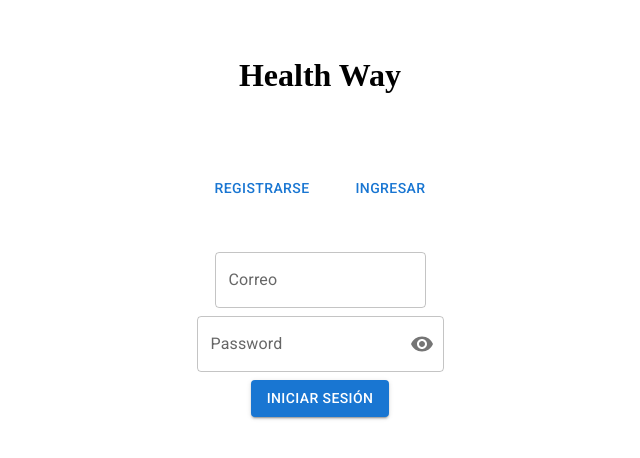
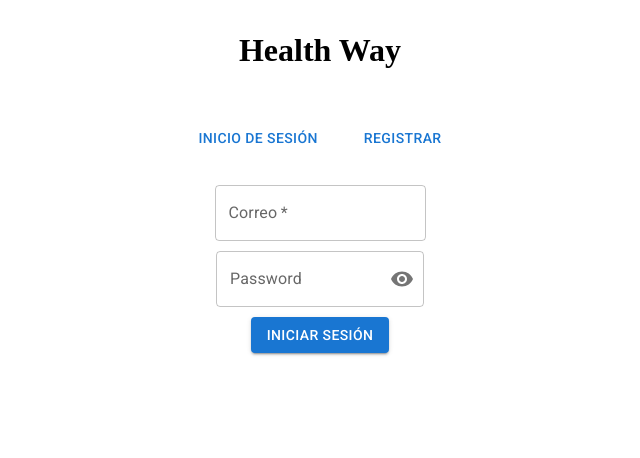
Before and after one commit to AlejandroBohorquezC/Health-Way, a Next.js app: page / in a window 1280 px wide. Shown: the top 458 px of the page, without its empty margins (320-960 px from the left). Built offline with nearby package versions, Linux system fonts and the light colour scheme.

Commit message:
firebase auth, sig-in and sig-up added

```diff
--- /dev/null
+++ b/config/firebaseAuth.ts
@@ -0,0 +1,18 @@
+import { initializeApp } from "firebase/app";
+import { getAuth } from "firebase/auth";
+import { getFirestore } from "firebase/firestore";
+
+const firebaseConfig = {
+    apiKey: "AIzaSyDiTosInmNp7bud4eiNdoVC0R395Wy_am4",
+    authDomain: "health-way-5ba4d.firebaseapp.com",
+    projectId: "health-way-5ba4d",
+    storageBucket: "health-way-5ba4d.appspot.com",
+    messagingSenderId: "523953028093",
+    appId: "1:523953028093:web:64d467f03985bcca1d3794"
+};
+
+const app = initializeApp(firebaseConfig, 'health-way');
+
+export const auth = getAuth(app);
+
+export const db = getFirestore(app);
--- a/package.json
+++ b/package.json
@@ -19,8 +19,10 @@
     "@types/react": "18.2.6",
     "@types/react-dom": "18.2.4",
     "babel-plugin-styled-components": "^2.1.3",
+    "dotenv": "^16.1.3",
     "eslint": "8.41.0",
     "eslint-config-next": "13.4.3",
+    "firebase": "^9.22.1",
     "next": "^13.4.4",
     "react": "^17.0.0 || ^18.0.0",
     "react-dom": "^17.0.0 || ^18.0.0",
--- a/src/components/ButtonsForm/ButtonsForm.tsx
+++ b/src/components/ButtonsForm/ButtonsForm.tsx
@@ -1,5 +1,5 @@
 import styled from "styled-components"
-import { IButtons } from "./ButtonsForm.interface";
+import { IButtons, IButtonsForm } from "./ButtonsForm.interface";
 import Button from '@mui/material/Button';
 
 const Buttons = styled.div<IButtons>`
@@ -10,11 +10,21 @@ const Buttons = styled.div<IButtons>`
     margin: 8px -8px;
 `;
 
-const ButtonsForm = () => {
+const ButtonsForm = ({setIsLogin}: IButtonsForm) => {
   return (
     <Buttons>
-        <Button variant="text">Registrarse</Button>
-        <Button variant="text">Ingresar</Button>
+        <Button
+          variant="text"
+          onClick={() => setIsLogin(true)}
+        >
+          Inicio de Sesión
+        </Button>
+        <Button
+          variant="text"
+          onClick={() => setIsLogin(false)}
+        >
+          Registrar
+        </Button>
     </Buttons>
   )
 }
--- a/src/components/Form/Form.interface.ts
+++ b/src/components/Form/Form.interface.ts
@@ -6,3 +6,7 @@ export interface IFormStyle {
     margin?: string;
     height?: string;
 }
+
+export interface IForm {
+    isLogin: boolean
+}
--- a/src/components/Form/Form.tsx
+++ b/src/components/Form/Form.tsx
@@ -1,11 +1,15 @@
 import { useState } from "react";
 import Link from "next/link";
 import styled from "styled-components"
-import { IFormStyle } from "./Form.interface";
-import {Button, OutlinedInput, InputLabel, InputAdornment, IconButton, FormControl}from '@mui/material';
+import { IForm, IFormStyle } from "./Form.interface";
+import {Button, OutlinedInput, InputLabel, InputAdornment, IconButton, FormControl, TextField}from '@mui/material';
 import Visibility from '@mui/icons-material/Visibility';
 import VisibilityOff from '@mui/icons-material/VisibilityOff';
 import { useForm } from "@/hooks/useForm";
+import {createUserWithEmailAndPassword, signInWithEmailAndPassword} from 'firebase/auth'
+import { setDoc, doc } from 'firebase/firestore';
+import { auth, db } from "../../../config/firebaseAuth";
+import { useRouter } from "next/router";
 
 
 const FormStyle = styled.form<IFormStyle>`
@@ -13,18 +17,47 @@ const FormStyle = styled.form<IFormStyle>`
     flex-direction: column;
     justify-content: center;
     align-items: center;
-    gap: 8px;
+    gap: 10px;
     margin: 8px -8px;
-    height: 200px;
+    height: auto;
 `;
 
-const Form = () => {
+const Form = ({isLogin}: IForm) => {
+
+    const router = useRouter();
 
     const [showPassword, setShowPassword] = useState(false);
-    const {onInputChange} = useForm();
+    const [error, setError] = useState(false);
+    const {onInputChange, formState} = useForm();
 
-    const handleSubmit = (e: { preventDefault: () => void; }) => {
+    const handleSubmit = async (e: { preventDefault: () => void; }) => {
         e.preventDefault();
+
+        const {email, password, verifyPassword, name, birthDate, phone} = formState;
+        if (email === '') return setError(true);
+        try {
+            if (isLogin) {
+                const {user} = await signInWithEmailAndPassword(auth, email, password);
+                if(user.uid) {
+                    router.push('/recipes');
+                };
+                return;
+            };
+
+            if (verifyPassword !== password) return alert('mal ahí');
+            const {user} = await createUserWithEmailAndPassword(auth, email, password);
+            if (user.uid) {
+                await setDoc(doc(db, 'users', user.uid), {
+                    name,
+                    birthDate,
+                    phone,
+                });
+                router.push('/recipes');
+            };
+            return;
+        } catch (error) {
+            console.error(error);
+        }
     };
 
     const handleClickShowPassword = () => setShowPassword((show) => !show);
@@ -36,17 +69,50 @@ const Form = () => {
     <FormStyle
         onSubmit={handleSubmit}
     >
-        <FormControl variant="outlined">
-            <InputLabel htmlFor="outlined-adornment-password">Correo</InputLabel>
-            <OutlinedInput
-                id="outlined-adornment-password"
+        {!isLogin &&
+        <>
+            <TextField
+                required
+                id="outlined-basic"
+                label="Nombre"
+                variant="outlined"
                 type='text'
-                label="Correo"
-                name="correo"
+                name="name"
                 onChange={onInputChange}
             />
-        </FormControl>
-        <FormControl variant="outlined">
+            <TextField
+                id="outlined-basic"
+                label="Celular"
+                variant="outlined"
+                type='number'
+                name="phone"
+                onChange={onInputChange}
+            />
+            <TextField
+                required
+                sx={{ width: '26ch' }}
+                id="outlined-basic"
+                label="Fecha de Nacimiento"
+                variant="outlined"
+                InputLabelProps={{
+                    shrink: true,
+                }}
+                type='date'
+                name="bithDate"
+                onChange={onInputChange}
+            />
+        </>
+        }
+        <TextField
+            required
+            id="outlined-basic"
+            label="Correo"
+            variant="outlined"
+            type='email'
+            name="email"
+            onChange={onInputChange}
+        />
+        <FormControl sx={{ width: '26ch' }} variant="outlined">
             <InputLabel htmlFor="outlined-adornment-password">Password</InputLabel>
             <OutlinedInput
                 id="outlined-adornment-password"
@@ -68,9 +134,30 @@ const Form = () => {
                 onChange={onInputChange}
             />
         </FormControl>
-        <Link href={'/recipes'}>
-            <Button type="submit" variant="contained">Iniciar Sesión</Button>
-        </Link>
+        {!isLogin &&
+        <FormControl sx={{ width: '26ch' }} variant="outlined">
+            <InputLabel htmlFor="outlined-adornment-password">Verify Password</InputLabel>
+            <OutlinedInput
+                id="outlined-adornment-password"
+                type={showPassword ? 'text' : 'password'}
+                endAdornment={
+                <InputAdornment position="end">
+                    <IconButton
+                        aria-label="toggle password visibility"
+                        onClick={handleClickShowPassword}
+                        onMouseDown={handleMouseDownPassword}
+                        edge="end"
+                    >
+                    {showPassword ? <VisibilityOff /> : <Visibility />}
+                    </IconButton>
+                </InputAdornment>
+                }
+                label="Verify Password"
+                name="verifyPassword"
+                onChange={onInputChange}
+            />
+        </FormControl>}
+        <Button type="submit" variant="contained">{!isLogin ? 'Registrarse' : 'Iniciar Sesión'}</Button>
     </FormStyle>
   )
 }
--- a/src/components/NavBar/NavBar.tsx
+++ b/src/components/NavBar/NavBar.tsx
@@ -5,7 +5,7 @@ const Header = styled.header<IHeader>`
     display: flex;
     justify-content: center;
     align-items: center;
-    height: 150px;
+    height: 100px;
     margin: -8px;
 `;
 
--- a/src/hooks/useForm.tsx
+++ b/src/hooks/useForm.tsx
@@ -1,7 +1,7 @@
 import { ChangeEvent, useState } from "react";
 
 
-export const useForm = (initialForm = {}) => {
+export const useForm = (initialForm = {email: '', password: '', verifyPassword: '', name: '', phone: '', birthDate: ''}) => {
 
     const [formState, setFormState] = useState(initialForm);
 
--- a/src/pages/index.tsx
+++ b/src/pages/index.tsx
@@ -2,11 +2,12 @@ import ButtonsForm from '@/components/ButtonsForm/ButtonsForm';
 import Form  from '@/components/Form/Form';
 import NavBar from '@/components/NavBar/NavBar';
 import Head from 'next/head';
-import React from 'react';
+import React, { useState } from 'react';
 
 
 export default function Home() {
 
+  const [isLogin, setIsLogin] = useState(true);
 
   return (
     <>
@@ -18,8 +19,12 @@ export default function Home() {
 
 
       <NavBar />
-      <ButtonsForm />
-      <Form />
+      <ButtonsForm
+        setIsLogin={setIsLogin}
+      />
+      <Form
+        isLogin={isLogin}
+      />
     </>
   )
 }
```
Also changed, not shown: src/components/ButtonsForm/ButtonsForm.interface.ts (+7 -0 lines), 2 other files (tests, documents, lock files or other folders).
